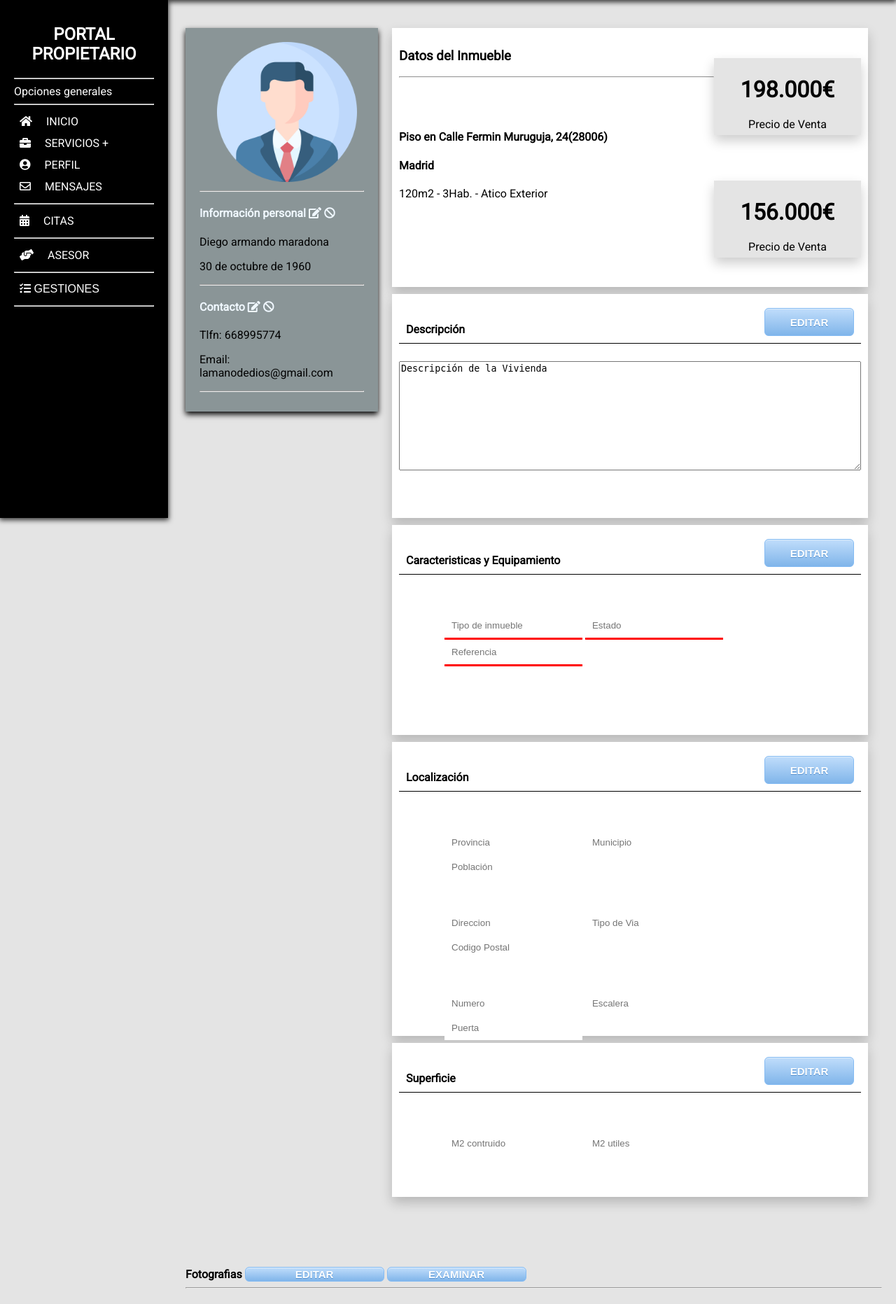
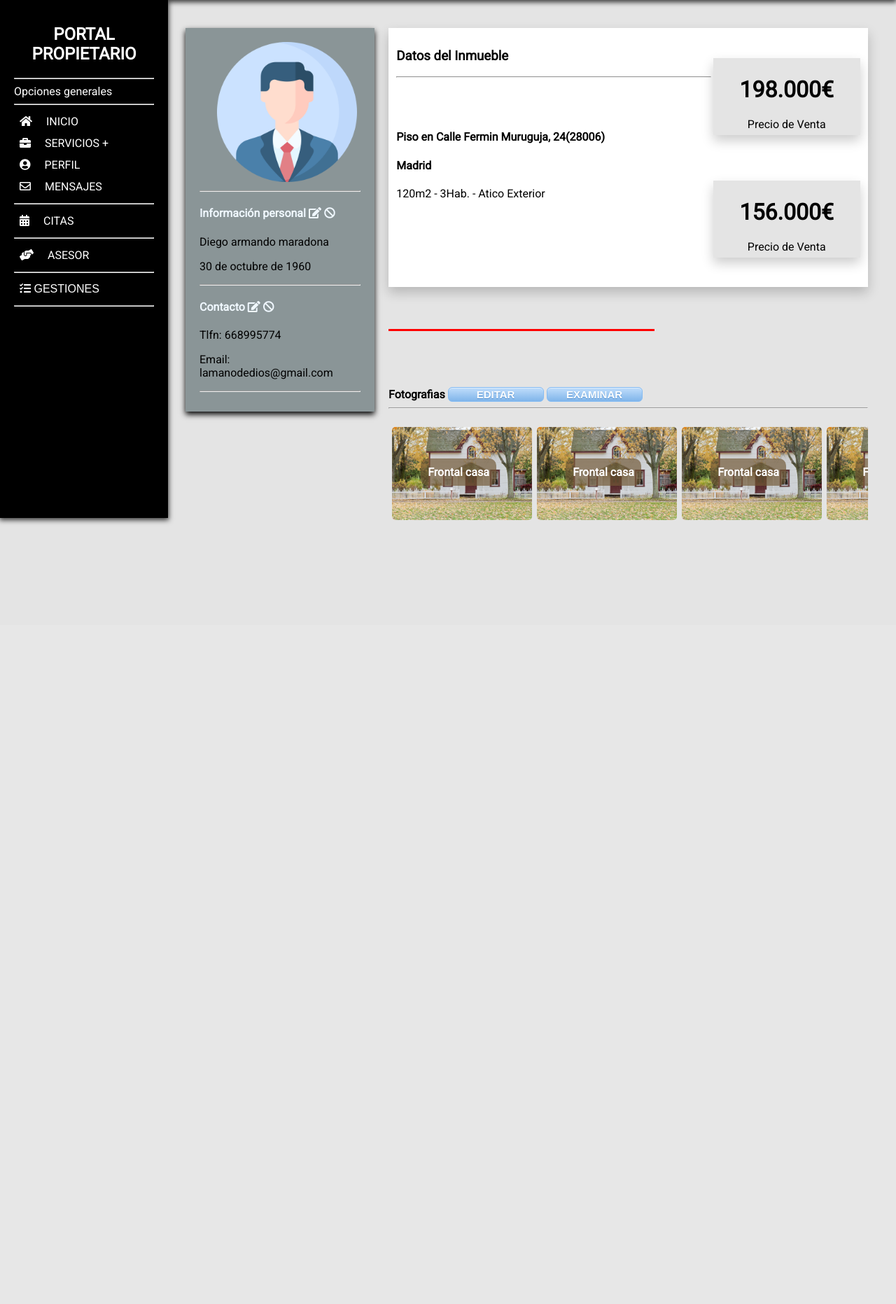
Before and after one commit to mario-orle/luisito, a PHP site: page /perfil2.html in a window 1280 px wide; the page is wider, and only the part inside the window is pictured. Shown: the part 100-1963 px from the top of that part at 70% size. After the commit the page ends 849 px from the top of that part, so only its background shows below. Run offline with PHP 8.4, Linux system fonts and the light colour scheme; some libraries are stand-ins or nearby versions.

Commit message:
mi pene el bonito

```diff
--- a/MENU PERFIL/perfil2.css
+++ b/MENU PERFIL/perfil2.css
@@ -70,8 +70,6 @@
 }
 
 .descripcion{
-  display: flex;
-  flex-flow: column;
   margin-top:10px;
   background-color: white;
   height: 300px;
@@ -212,3 +210,85 @@ background-color:#80b5ea;
 position:relative;
 top:1px;
 }
+
+/* cambios inputs */
+
+.formulario{
+  font-size: 30px;
+  width: 300px;
+  margin-bottom: 10px;
+  }
+  .formulario span{
+  padding: 10px;
+  color: black;
+  }
+  label{
+  font-size:28px;
+  position:absolute;
+  width: 100%;
+  margin:auto;
+  top:20px;
+  z-index: 10;
+  }
+  .formulario input:focus{
+  width:450px;
+  height:100px;
+  transition: all linear 0.8s;
+  }
+  .formulario input:focus + label{
+  font-size: 18px;
+  transition:all 0.8s;
+  }
+  .formulario input{
+  width: 350px;
+  height: 30px;
+  padding: 15px;
+  outline: none;
+  border:none;
+  background: transparent;
+  border-bottom: red solid 3px;
+  font-size: 22px;
+  }
+  .formulario input:not(:placeholder-shown) + label{
+  font-size: 18px;
+  }
+  .formulario input:not(:placeholder-shown){
+  width:450px;
+  height:60px;
+  padding: 40px 0 0 15px;
+  }
+  .formulario input:focus + label > span{
+  color:grey;
+  }
+
+  .formulario textarea:focus{
+  width:450px;
+  height:100px;
+  transition: all linear 0.8s;
+  }
+  .formulario textarea:focus + label{
+  font-size: 18px;
+  transition:all 0.8s;
+  }
+  .formulario textarea{
+  width: 350px;
+  height: 30px;
+  padding: 15px;
+  outline: none;
+  border:none;
+  background: transparent;
+  border-bottom: red solid 3px;
+  font-size: 22px;
+  font-family: "roboto";
+  }
+  .formulario textarea:not(:placeholder-shown) + label{
+  font-size: 18px;
+  }
+  .formulario textarea:not(:placeholder-shown){
+  width:450px;
+  height:60px;
+  padding: 40px 0 0 15px;
+  }
+  .formulario textarea:focus + label > span{
+  color:grey;
+  }
--- a/MENU PERFIL/perfil2.html
+++ b/MENU PERFIL/perfil2.html
@@ -77,7 +77,7 @@
         <hr />
       </div>
       <div class="main-perfil">
-
+        <div class="form-caracteristicas">
           <div class="main-datos">
             <div class="texto">
               <h3>Datos del Inmueble </h3>
@@ -99,83 +99,17 @@
               </div>
             </div>
           </div>
-
-        <div class="descripcion seccion-formulario">
-          <div class="pos-btn">
-            <h4>Descripción </h4>
-            <button onclick="editar(event)" class="botons editar" type="button">EDITAR</button><button
-              onclick="guardar(event)" class="botons guardar" type="button">GURDAR</button>
+          <div class="main-formulario">
+            <form>
+              <div class="first-block formulario">
+                  <input type="text" name="name" class="question" placeholder="" id="nme" required autocomplete="off" />
+                  <label for="nme">
+                      <span>What's your name?</span>
+                  </label>
              </div>
-          <textarea name="comentarios" rows="10" cols="40">Descripción de la Vivienda</textarea>
+            </form>
           </div>
 
-        <div class="caracteristicas-equipamiento seccion-formulario">
-
-          <div class="pos-btn">
-            <h4>Caracteristicas y Equipamiento </h4>
-
-            <button onclick="editar(event)" class="botons editar" type="button">EDITAR</button>
-            <button onclick="guardar(event)" class="botons guardar" type="button">GURDAR</button>
-
-          </div>
-          <div class="style-input">
-            <div class="primer-bloque">
-              <div class="linea-formulario">
-                <input readonly class="controls" type="text" name="tipo de inmueble" id="tipo-inmueble"
-                  placeholder="Tipo de inmueble">
-                <input readonly class="controls" type="text" name="estado" id="estado" placeholder="Estado">
-                <input readonly class="controls" type="text" name="refenrecia" id="referencia" placeholder="Referencia">
-              </div>
-            </div>
-          </div>
-        </div>
-        <div class="localizacion seccion-formulario">
-          <div class="pos-btn">
-            <h4>Localización</h4>
-            <button onclick="editar(event)" class="botons editar" type="button">EDITAR</button><button
-              onclick="guardar(event)" class="botons guardar" type="button">GURDAR</button>
-
-          </div>
-          <!--  -->
-          <div class="primer-bloque">
-            <div class="linea-formulario-localizacion">
-              <input readonly class="controls" type="text" name="provincia" id="provincia" placeholder="Provincia">
-              <input readonly class="controls" type="text" name="municipio" id="municipio" placeholder="Municipio">
-              <input readonly class="controls" type="text" name="poblacion" id="poblacion" placeholder="Población">
-            </div>
-          </div>
-          <div class="segundo-bloque">
-            <div class="linea-formulario-localizacion">
-              <input readonly class="controls" type="text" name="direccion" id="direccion" placeholder="Direccion">
-              <input readonly class="controls" type="text" name="tipo-de-via" id="tipo-de-via"
-                placeholder="Tipo de Via">
-              <input readonly class="controls" type="text" name="codigo-postal" id="codigo-postal"
-                placeholder="Codigo Postal">
-            </div>
-          </div>
-          <div class="tercer-bloque">
-            <div class="linea-formulario-localizacion">
-              <input readonly class="controls" type="text" name="numero" id="numero" placeholder="Numero">
-              <input readonly class="controls" type="text" name="escalera" id="escalera" placeholder="Escalera">
-              <input readonly class="controls" type="text" name="puerta" id="puerta" placeholder="Puerta">
-            </div>
-          </div>
-        </div>
-        <div class="superficie seccion-formulario">
-          <div class="pos-btn">
-            <h4>Superficie</h4>
-            <button onclick="editar(event)" class="botons editar" type="button">EDITAR</button><button
-              onclick="guardar(event)" class="botons guardar" type="button">GURDAR</button>
-          </div>
-          <div class="primer-bloque">
-            <input readonly class="controls" type="text" name="metros-contruido" id="metros-contruido"
-              placeholder="M2 contruido">
-            <input readonly class="controls" type="text" name="metro-utiles" id="metro-utiles" placeholder="M2 utiles">
-          </div>
-        </div>
-
-      </div>
-    </div>
 
   <div class=bg-fotos>
     <div class="btn-imagenes">
@@ -252,7 +186,7 @@
           </div>
         </div>
       </div>
-        </div>
+
     </div>
   </div>
 </div>
```
Also changed, not shown: MENU PERFIL/prueba.css (+58 -21 lines), MENU PERFIL/prueba.html (+3 -7 lines). Lines whose indentation alone changed are shown as unchanged.
